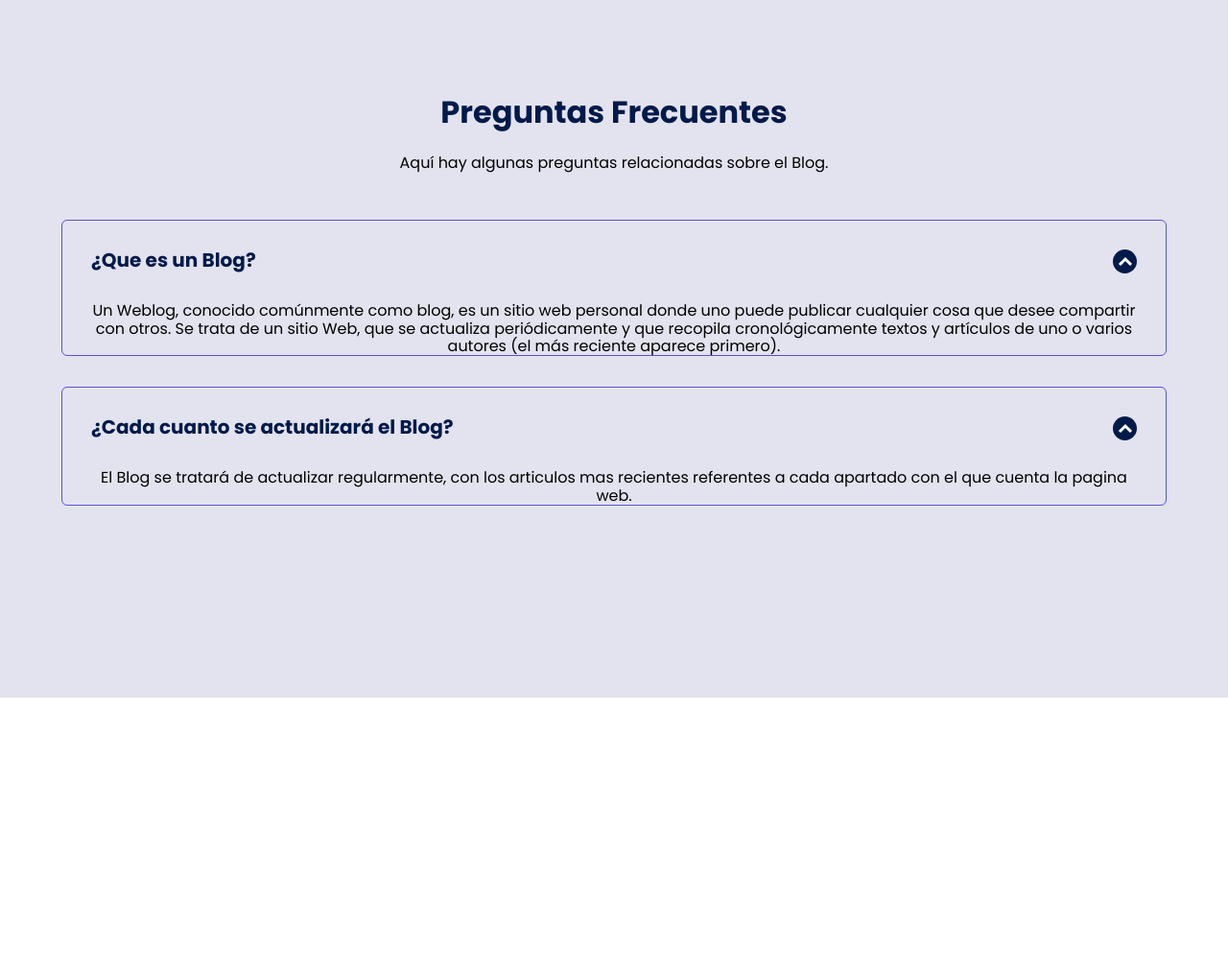
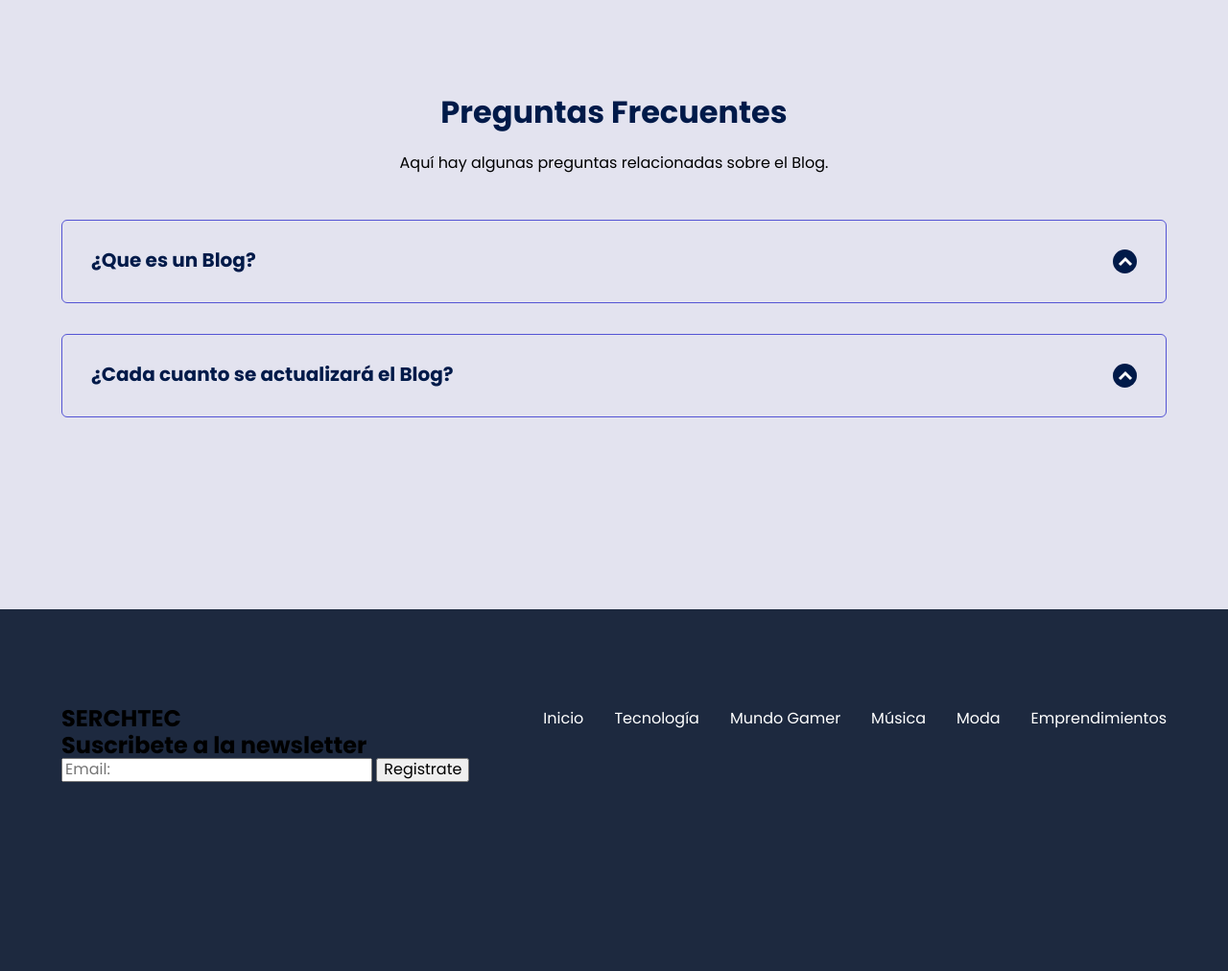
Before and after one commit to sergioandresco/SERCHTEC-GITHUB, a PHP site: page / in a window 1280 px wide. Shown: the part 2662-3674 px from the top of the page at 96% size. Before the commit the page ends 3389 px from the top, so only its background shows below. Run offline with PHP 8.4, Linux system fonts and the light colour scheme.

Commit message:
Commit 8

```diff
--- a/Index.html
+++ b/Index.html
@@ -170,5 +170,59 @@
 
     </main>
 
+    <footer class="footer">
+        <section class="footer__container container">
+            <nav class="nav nav--footer">
+                <h2 class="footer__title">SERCHTEC</h2>
+
+                <ul class="nav__link nav__link--footer">
+                    <li class="nav__items">
+                        <a href="#" class="nav__links">Inicio</a>
+                    </li>
+
+                    <li class="nav__items">
+                        <a href="#" class="nav__links">Tecnología</a>
+                    </li>
+
+                    <li class="nav__items">
+                        <a href="#" class="nav__links">Mundo Gamer</a>
+                    </li>
+
+                    <li class="nav__items">
+                        <a href="#" class="nav__links">Música</a>
+                    </li>
+
+                    <li class="nav__items">
+                        <a href="#" class="nav__links">Moda</a>
+                    </li>
+
+                    <li class="nav__items">
+                        <a href="#" class="nav__links">Emprendimientos</a>
+                    </li>
+                </ul>
+            </nav>
+
+            <form class="footer__form">
+                <h2 class="footer__newsletter">Suscribete a la newsletter</h2>
+                <div class="footer__inputs">
+                    <input type="email" placeholder="Email:" class="footer__input">
+                    <input type="submit" value="Registrate" class="footer__submit">
+                </div>
+            </form>
+        </section>
+
+        <section class="footer__copy container">
+            <div class="footer__social">
+                <a href="#" class="footer__icons"><img src="./images/instagram.svg" class="footer__img"></a>
+                <a href="#" class="footer__icons"><img src="./images/linkedin.svg" class="footer__img"></a>
+                <a href="#" class="footer__icons"><img src="./images/github.svg" class="footer__img"></a>
+            </div>
+
+            <h3 class="footer__copyright">Derechos reservados &copy; Sergio Andres Cobos Suarez</h3>
+        </section>
+    </footer>
+
+    <script src="./js/questions.js"></script>
+
 </body>
 </html>
--- a/css/estilos.css
+++ b/css/estilos.css
@@ -260,7 +260,7 @@
 
 .questions__padding{
     padding: 0;
-    transition: padding .2s;
+    transition: padding .3s;
     border: 1px solid #5454D4;
     border-radius: 6px;
 }
@@ -293,4 +293,27 @@
     justify-content: center;
     align-items: center;
     align-self: flex-end;
+    margin-left: 10px;
+    transition: transform .3s;
+
 }
+
+.questions__arrow--rotate{
+    transform: rotate(180deg);
+}
+
+.questions__show{
+    text-align: left;
+    height: 0;
+    transition: height .3s;
+}
+
+.questions__img{
+    display: block;
+}
+
+/* FOOTER */
+
+.footer{
+    background-color: #1D293F;
+}
--- /dev/null
+++ b/js/questions.js
@@ -0,0 +1,25 @@
+(function(){
+
+    const titleQuestions = [...document.querySelectorAll('.questions__title')];
+    console.log(titleQuestions)
+
+    titleQuestions.forEach(question =>{
+        question.addEventListener('click', ()=>{
+            let height = 0;
+            let answer = question.nextElementSibling;
+            let addPadding = question.parentElement.parentElement;
+
+            addPadding.classList.toggle('questions__padding--add');
+            question.children[0].classList.toggle('questions__arrow--rotate');
+
+            if(answer.clientHeight === 0){
+                height = answer.scrollHeight;
+            }
+
+            answer.style.height = `${height}px`;
+        })
+    });
+
+
+
+})();
```
